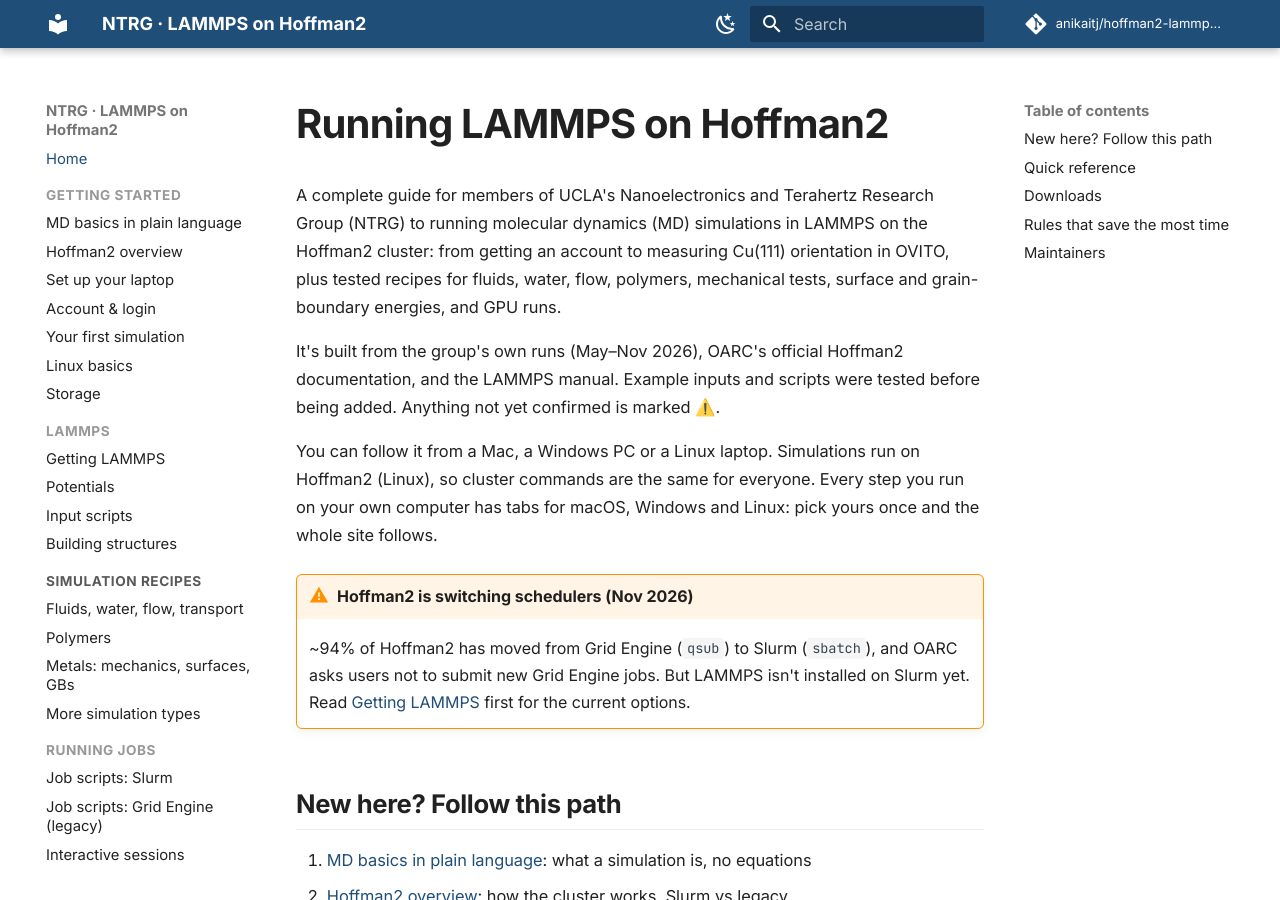
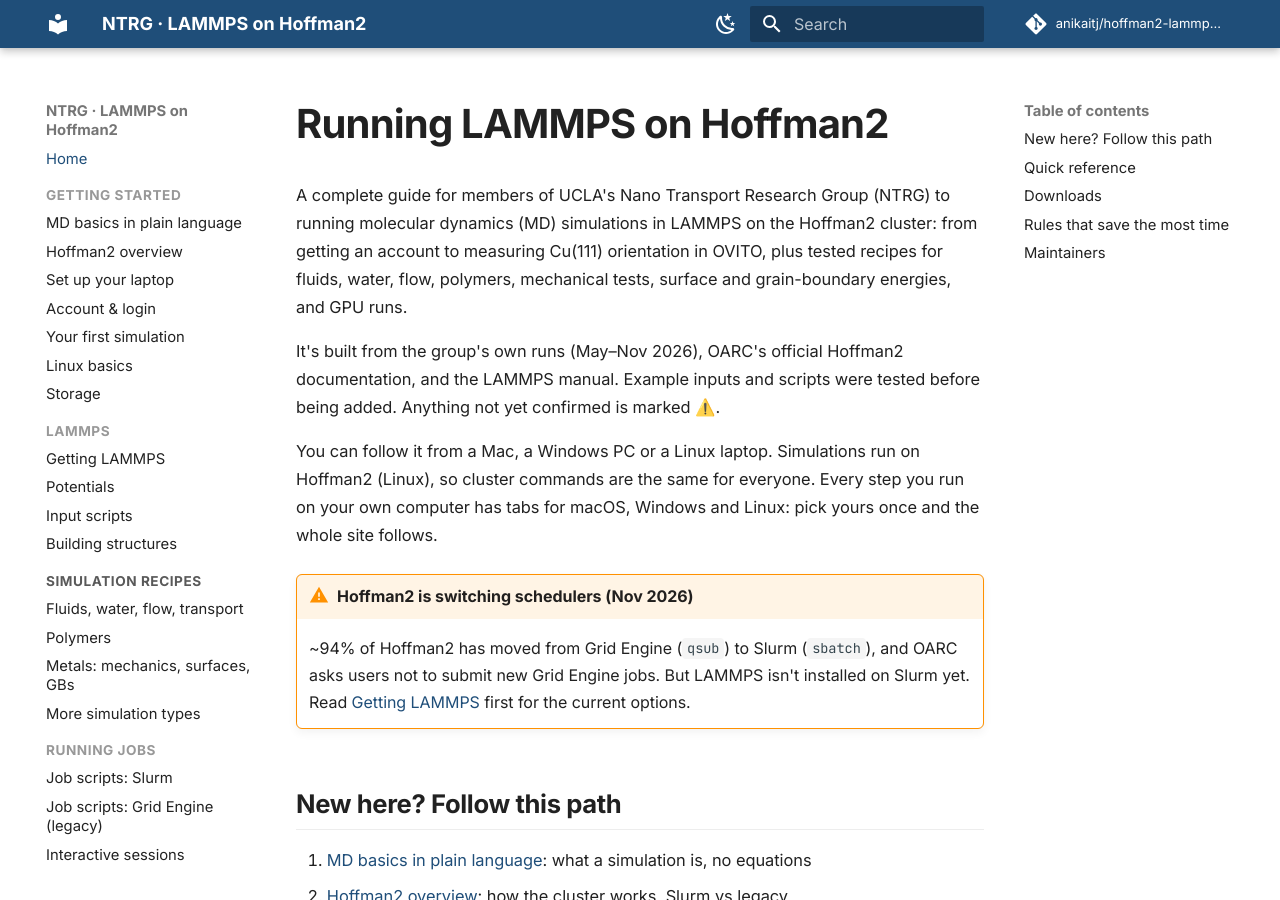
Before and after one commit to anikaitj/hoffman2-lammps-guide, an MkDocs documentation site: the page built from docs/index.md, in a window 1280 px wide and 900 px high. Built offline with MkDocs 1.6.1 and Material for MkDocs 9.7.7, drawn with Linux system fonts in a browser that asks for light colours; comment, search, counter and statistics services are not loaded.

Commit message:
Name the lab Nano Transport Research Group.

```diff
--- a/docs/index.md
+++ b/docs/index.md
@@ -1,6 +1,6 @@
 # Running LAMMPS on Hoffman2
 
-A complete guide for members of UCLA's Nanoelectronics and Terahertz Research Group (NTRG) to running molecular dynamics (MD) simulations in LAMMPS on the Hoffman2 cluster: from getting an account to measuring Cu(111) orientation in OVITO, plus tested recipes for fluids, water, flow, polymers, mechanical tests, surface and grain-boundary energies, and GPU runs.
+A complete guide for members of UCLA's Nano Transport Research Group (NTRG) to running molecular dynamics (MD) simulations in LAMMPS on the Hoffman2 cluster: from getting an account to measuring Cu(111) orientation in OVITO, plus tested recipes for fluids, water, flow, polymers, mechanical tests, surface and grain-boundary energies, and GPU runs.
 
 It's built from the group's own runs (May–Nov 2026), OARC's official Hoffman2 documentation, and the LAMMPS manual. Example inputs and scripts were tested before being added. Anything not yet confirmed is marked ⚠️.
 
```
